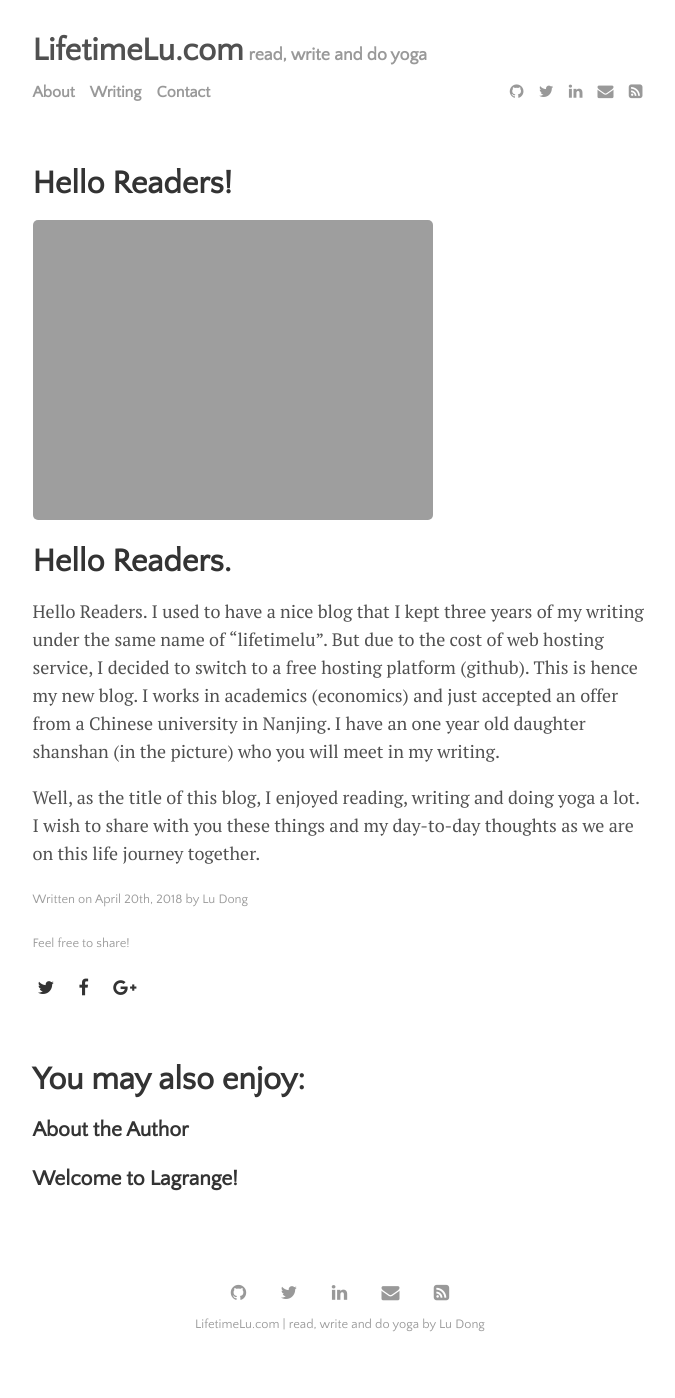
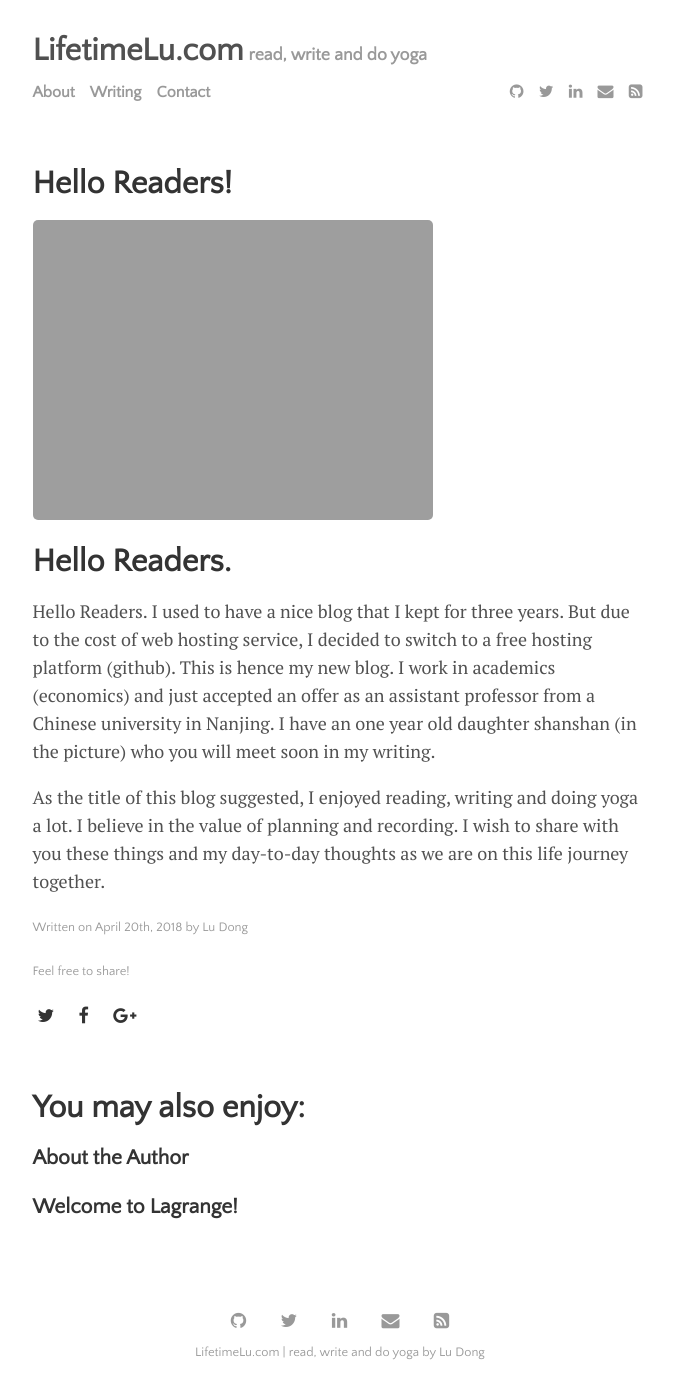
Before and after one commit to ludonggh/blog, a Jekyll site: the page built from _posts/2018-04-20-hello-world.md, in a window 1280 px wide. Shown: the whole page, without its empty margins (300-975 px from the left). Built offline with Jekyll 4.4.1, drawn with Linux system fonts in a browser that asks for light colours; before the commit the page ends 1370 px from its top, so only the background shows below that.

Commit message:
hello reader

```diff
--- a/_posts/2018-04-20-hello-world.md
+++ b/_posts/2018-04-20-hello-world.md
@@ -9,6 +9,6 @@ image: 180425shan.jpg
 
 # Hello Readers.
 
-Hello Readers. I used to have a nice blog that I kept three years of my writing under the same name of “lifetimelu”. But due to the cost of web hosting service, I decided to switch to a free hosting platform (github). This is hence my new blog. I works in academics (economics) and just accepted an offer from a Chinese university in Nanjing. I have an one year old daughter shanshan (in the picture) who you will meet in my writing.
+Hello Readers. I used to have a nice blog that I kept for three years. But due to the cost of web hosting service, I decided to switch to a free hosting platform (github). This is hence my new blog. I work in academics (economics) and just accepted an offer  as an assistant professor from a Chinese university in Nanjing. I have an one year old daughter shanshan (in the picture) who you will meet soon in my writing.
 
-Well, as the title of this blog, I enjoyed reading, writing and doing yoga a lot. I wish to share with you these things and my day-to-day thoughts as we are on this life journey together.
+As the title of this blog suggested, I enjoyed reading, writing and doing yoga a lot. I believe in the value of planning and recording. I wish to share with you these things and my day-to-day thoughts as we are on this life journey together.
```
